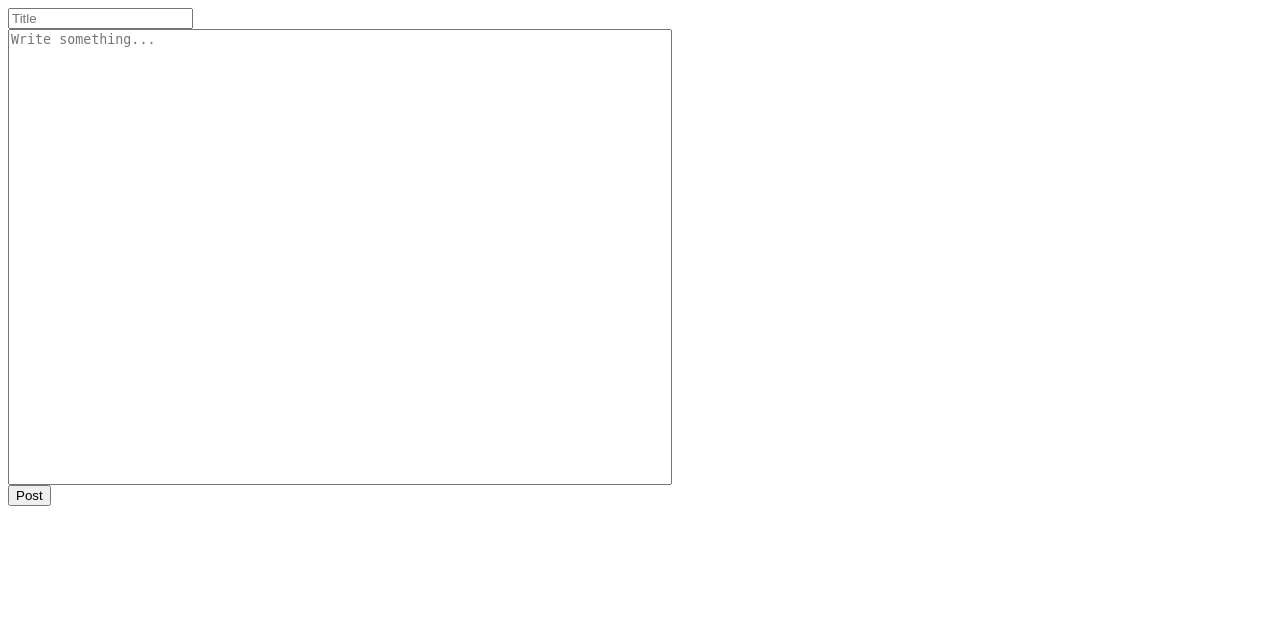
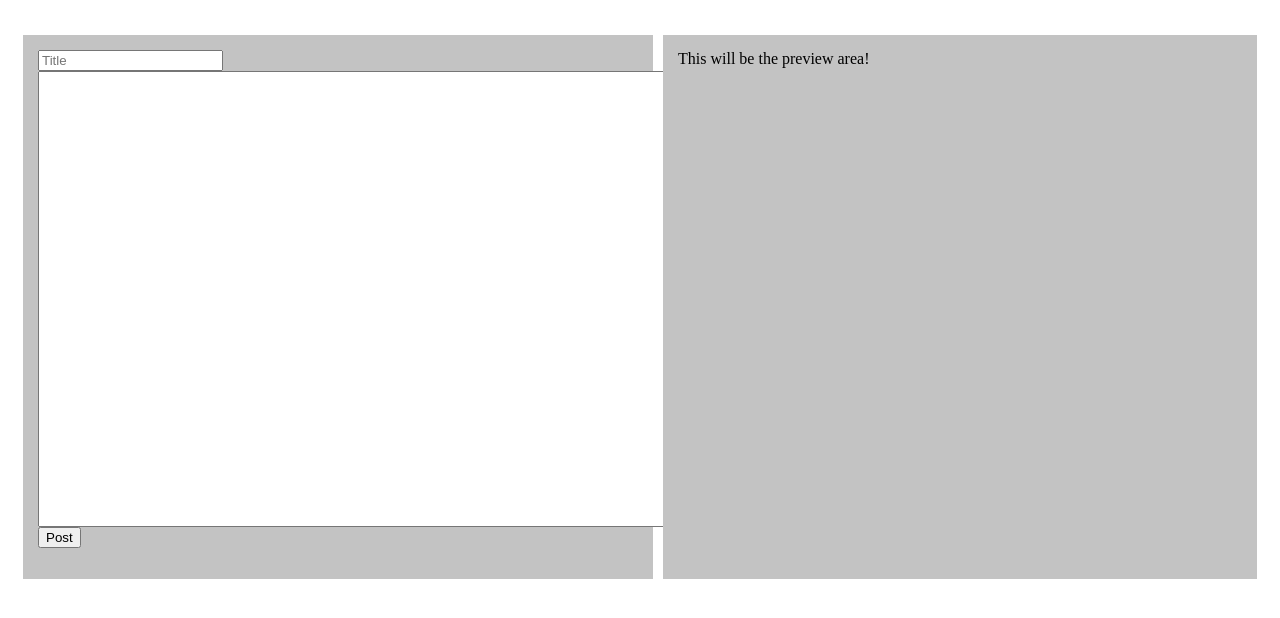
Before and after one commit to WalrusCow/wmcd.ca, a Python web app: template templates/write.mako in a window 1280 px wide. Shown: the top 618 px of the page. Run offline with Mako, Linux system fonts and the light colour scheme; the template is opened without the code that fills it, so the values that code supplies are empty.

Commit message:
Preview pane

```diff
--- a/static/css/write.css
+++ b/static/css/write.css
@@ -1,3 +1,21 @@
-.write textarea {
-    resize: none;
+main {
+  background: white;
+  margin: 20px 0;
+  padding: 10px;
 }
+
+main div {
+  background: #c3c3c3;
+  padding: 15px;
+  max-width: 600px;
+  margin: 5px;
+}
+
+.flex-center {
+  display: flex;
+  justify-content: center;
+}
+
+.flex-center > div {
+  flex: 1;
+}
--- a/templates/write.mako
+++ b/templates/write.mako
@@ -1,18 +1,25 @@
 <%inherit file="base.mako"/>
 
 <%block name="content">
+<main class="flex-center">
   <div class="write">
-<input name="title" form="postForm" type="text" required="true" placeholder="Title"/>
-<br>
-<textarea name="body" form="postForm" required="true" rows="30" cols="80" placeholder="Write something...">
-</textarea>
+    <input name="title" form="postForm" type="text"
+           required="true" placeholder="Title"/>
+    <br/>
+    <textarea name="body" form="postForm" required="true" rows="30"
+              cols="80" placeholder="Write something..."> </textarea>
 
-<br>
+    <br/>
     <form id="postForm" action="/post" method="post">
       <input type="hidden" name="author" value="William McDonald"/>
       <input type="submit" value="Post"/>
     </form>
   </div>
+
+  <div class="preview">
+    This will be the preview area!
+  </div>
+</main>
 </%block>
 
 <%block name="scripts">
```
Lines whose indentation alone changed are shown as unchanged.
